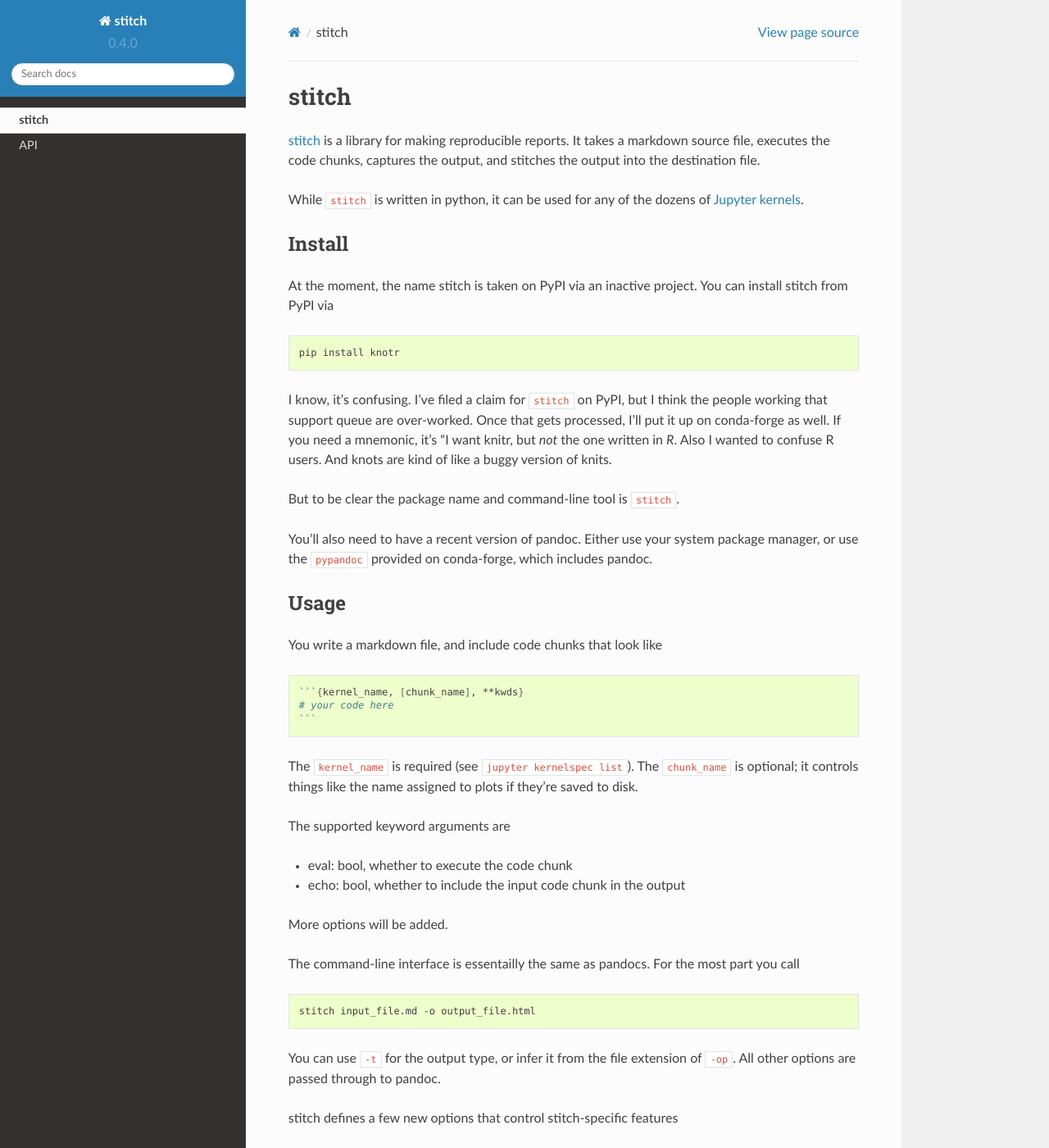
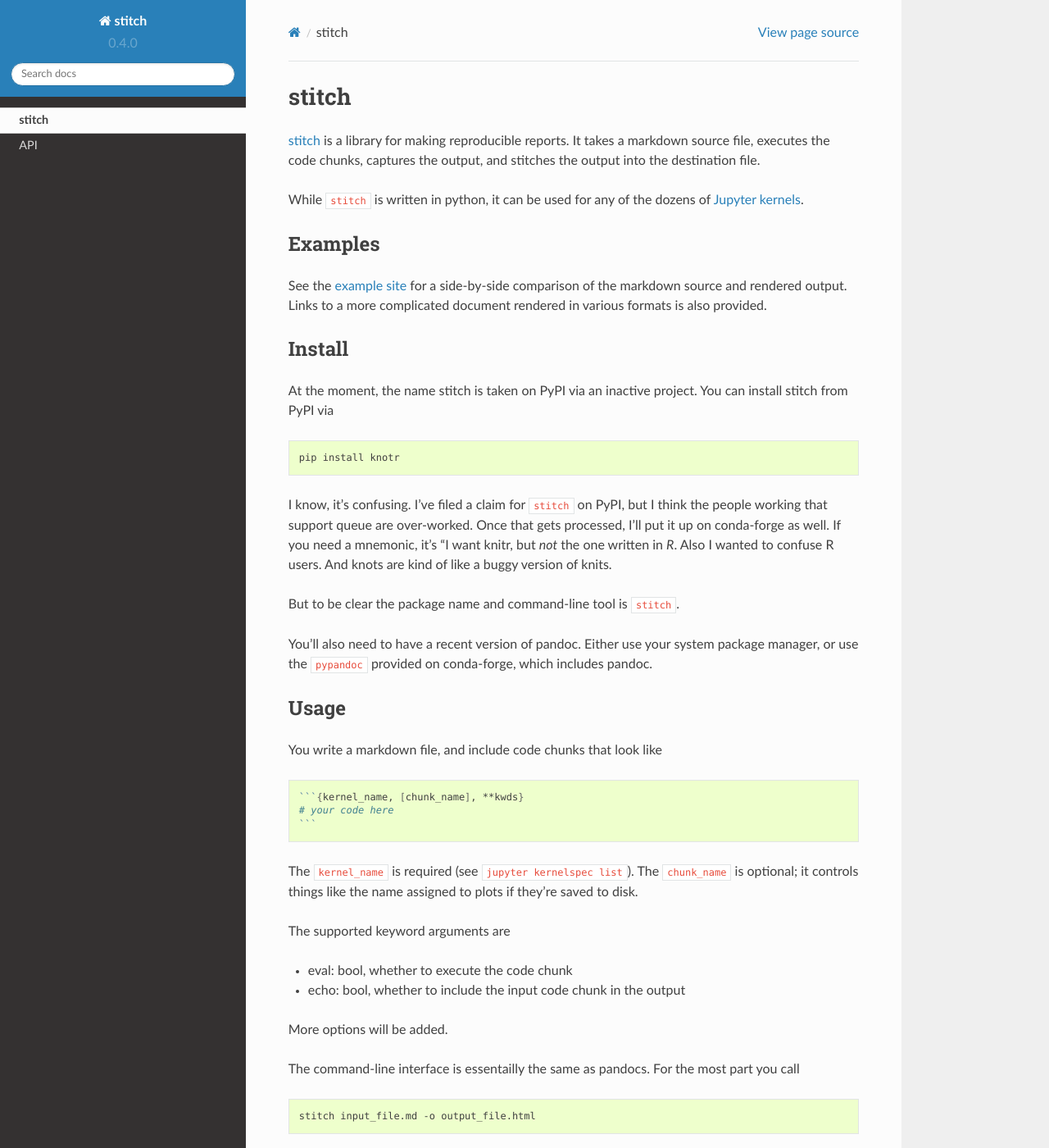
Before and after one commit to pystitch/stitch, a Sphinx documentation site: the page built from docs/index.rst, in a window 1280 px wide and 1400 px high. Shown: the whole window at 82% size. Built offline with Sphinx 7.4.7 and the Read the Docs theme 2.0.0, drawn with Linux system fonts in a browser that asks for light colours; some of the changed text lies outside the part shown.

```diff
--- a/docs/index.rst
+++ b/docs/index.rst
@@ -14,6 +14,14 @@ destination file.
 While ``stitch`` is written in python, it can be used for
 any of the dozens of `Jupyter
 kernels <https://github.com/ipython/ipython/wiki/IPython-kernels-for-other-languages>`__.
+
+Examples
+--------
+
+See the `example site <https://pystitch.github.io>`__ for a side-by-side
+comparison of the markdown source and rendered output.
+Links to a more complicated document rendered in various formats
+is also provided.
 
 Install
 -------
```
Also changed, not shown: other parts of docs/index.rst (+0 -7 lines), README.rst (+7 -0 lines).
